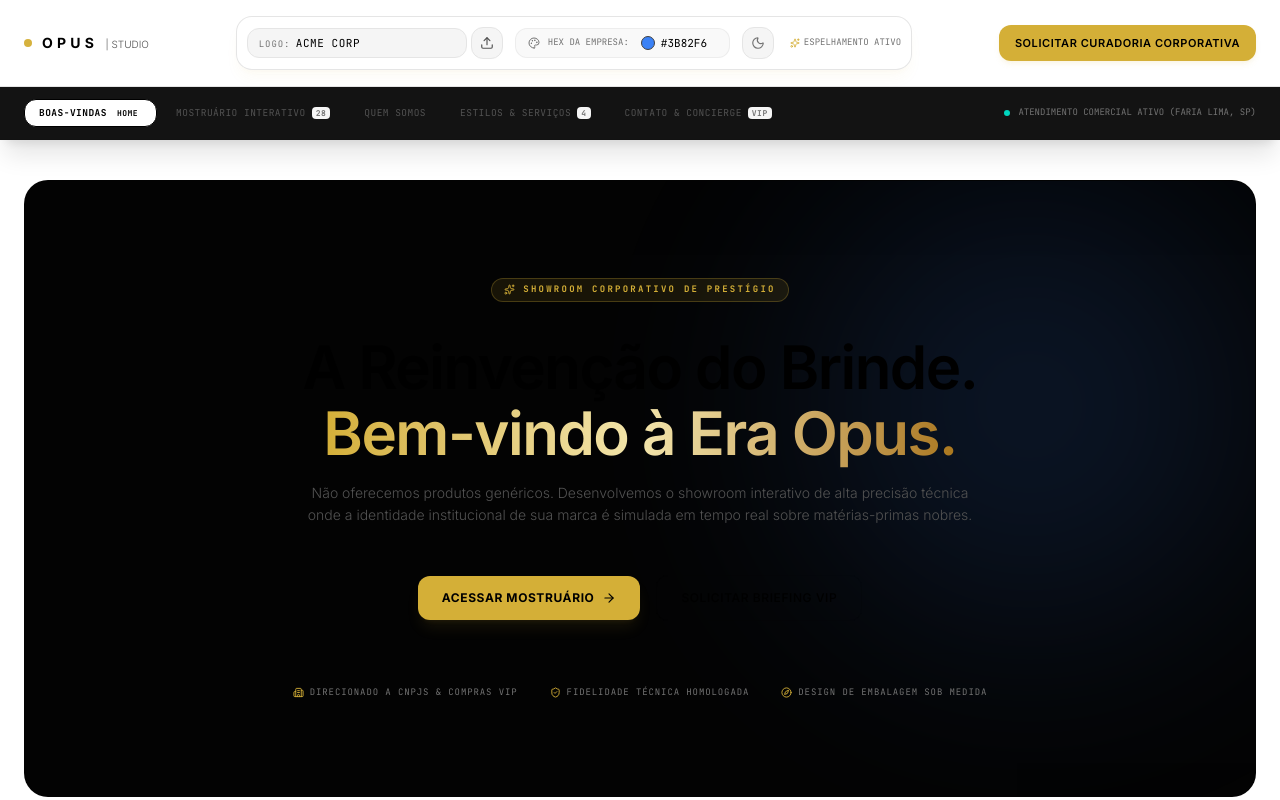
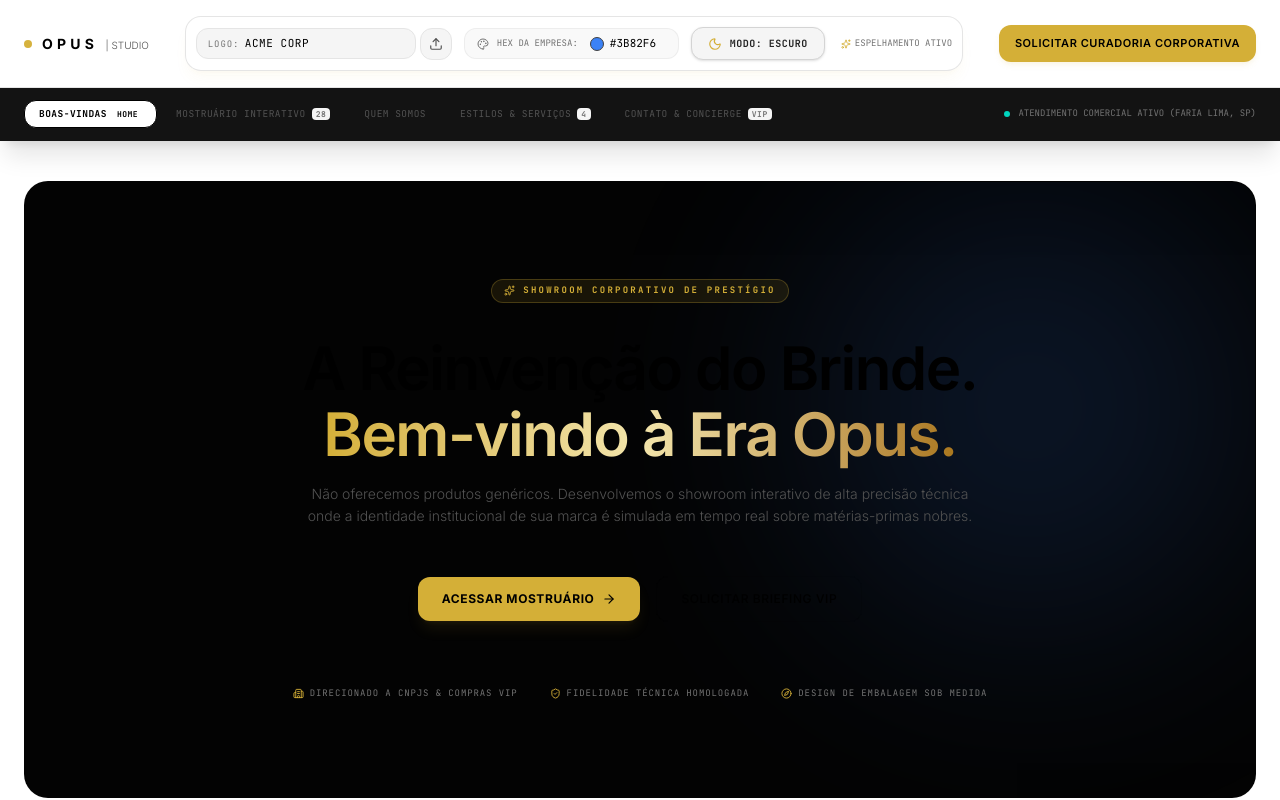
Before and after one commit to tititasf/Catalogo-Brindes, a React (Vite) app: page / in a window 1280 px wide. Shown: the top 800 px of the page. Built offline with nearby package versions, Linux system fonts and the light colour scheme.

Commit message:
fix: make theme toggle explicit and revert default theme to dark

```diff
--- a/index.html
+++ b/index.html
@@ -1,5 +1,5 @@
 <!doctype html>
-<html lang="pt-BR">
+<html lang="pt-BR" class="dark">
   <head>
     <meta charset="UTF-8" />
     <meta name="viewport" content="width=device-width, initial-scale=1.0" />
--- a/src/App.tsx
+++ b/src/App.tsx
@@ -166,13 +166,17 @@ export default function App() {
               </div>
             </div>
 
-            {/* Theme Toggle */}
+            {/* Theme Toggle EXPLICITO */}
             <button
               onClick={toggleTheme}
-              className="flex items-center justify-center w-8 h-8 rounded-xl bg-neutral-100 dark:bg-neutral-900 border border-neutral-200 dark:border-neutral-800 text-neutral-500 hover:text-gold hover:border-gold transition-colors"
-              title="Mudar Tema"
+              className="flex items-center gap-2 px-4 py-2 rounded-xl bg-neutral-100 dark:bg-[#0c0c0c] border border-neutral-300 dark:border-white/10 text-neutral-800 dark:text-neutral-300 hover:text-gold hover:border-gold dark:hover:text-gold dark:hover:border-gold transition-colors font-mono text-[10px] uppercase tracking-wider font-bold shadow-sm"
+              title="Alternar entre visualização Claro e Escuro"
             >
-              {isDark ? <Sun size={14} /> : <Moon size={14} />}
+              {isDark ? (
+                <><Moon size={14} className="text-gold" /> MODO: ESCURO</>
+              ) : (
+                <><Sun size={14} className="text-gold" /> MODO: CLARO</>
+              )}
             </button>
 
             {/* Micro Indicator */}
```
